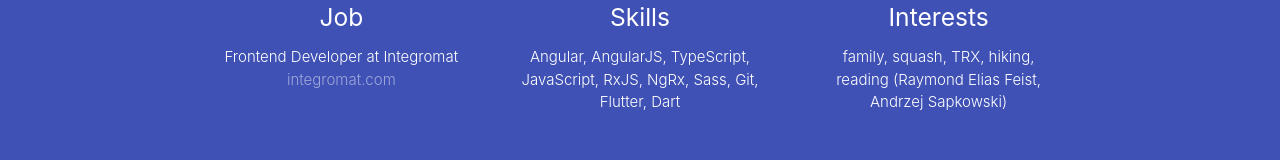
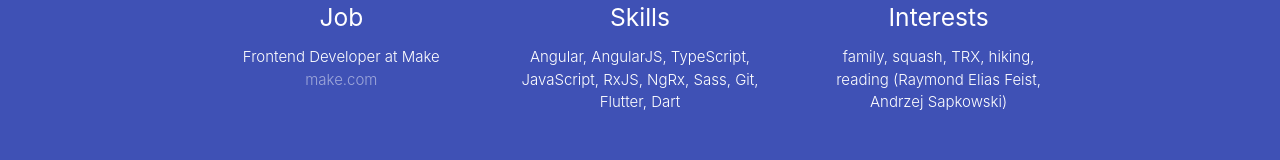
Before and after one commit to ivan-rozhon/ngi, an Angular app: page /#/ in a window 1280 px wide. Shown: the part 767-927 px from the top of the page. Built offline with nearby package versions, Linux system fonts and the light colour scheme.

Commit message:
update job

```diff
--- a/src/app/pages/landing/landing.component.html
+++ b/src/app/pages/landing/landing.component.html
@@ -28,8 +28,8 @@
           <h5 class="center">Job</h5>
 
           <p class="light center">
-            Frontend Developer at Integromat <br />
-            <a class="indigo-text text-lighten-3" target="_blank" href="https://www.integromat.com/">integromat.com</a>
+            Frontend Developer at Make <br />
+            <a class="indigo-text text-lighten-3" target="_blank" href="https://www.make.com/">make.com</a>
           </p>
         </div>
       </div>
```
